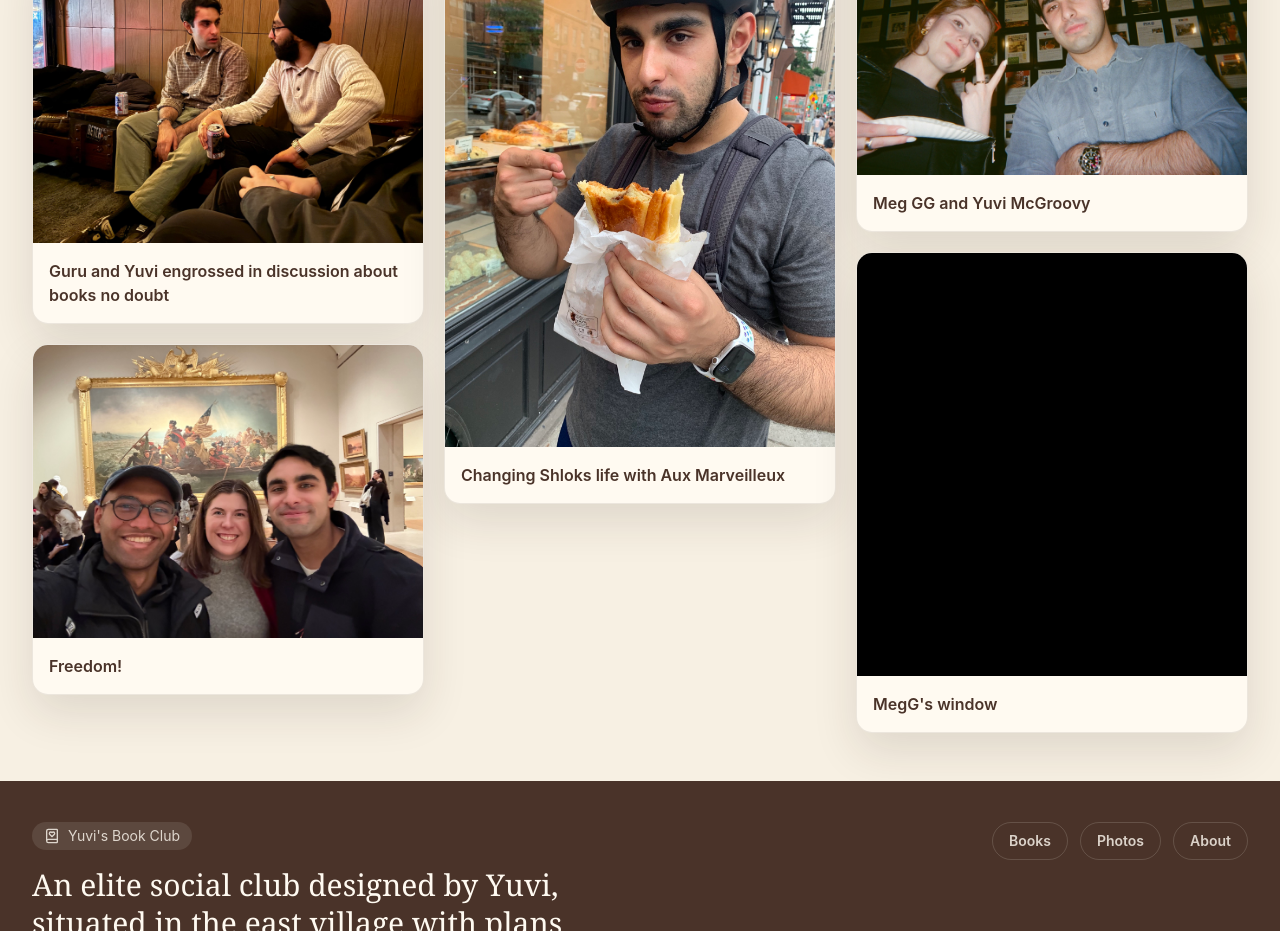
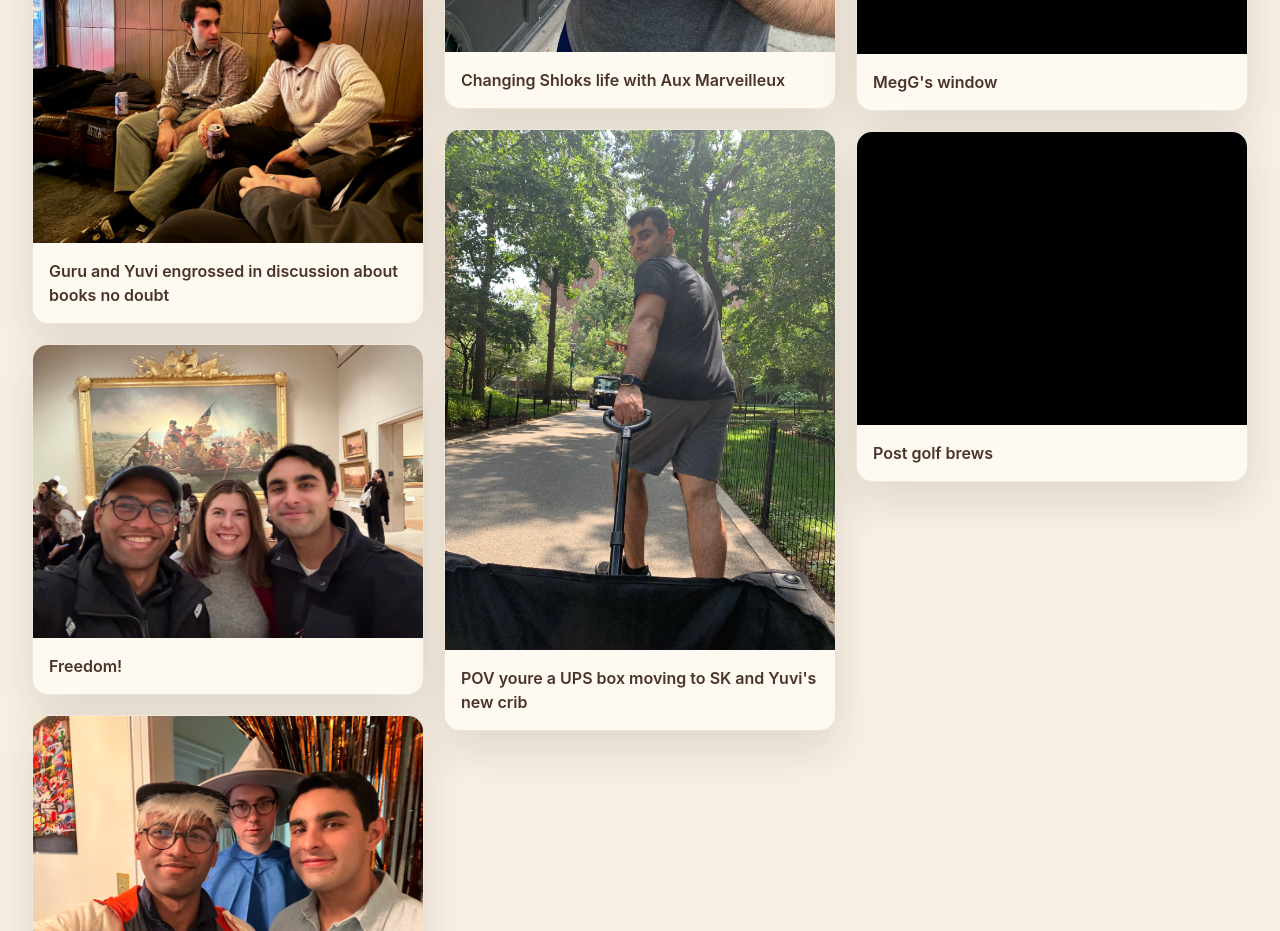
Before and after one commit to Shlok-Joseph-Paul/Yuvis-book-club, a React (Vite) app: page /photos in a window 1280 px wide. Shown: the part 3440-4371 px from the top of the page. Built offline with nearby package versions, Linux system fonts and the light colour scheme.

Commit message:
Add post golf brews photo

```diff
--- a/src/data/photos.ts
+++ b/src/data/photos.ts
@@ -80,4 +80,5 @@ export const tomfooleryPhotos: Photo[] = [
   tomfooleryPhoto(12, 'Smoochy'),
   tomfooleryPhoto(13, 'Meg GG and Yuvi McGroovy'),
   tomfooleryPhoto(14, "MegG's window"),
+  tomfooleryPhoto(15, 'Post golf brews'),
 ];
```
Also changed, not shown: public/images/photos/tomfoolery/out-about-15.jpg (added).
